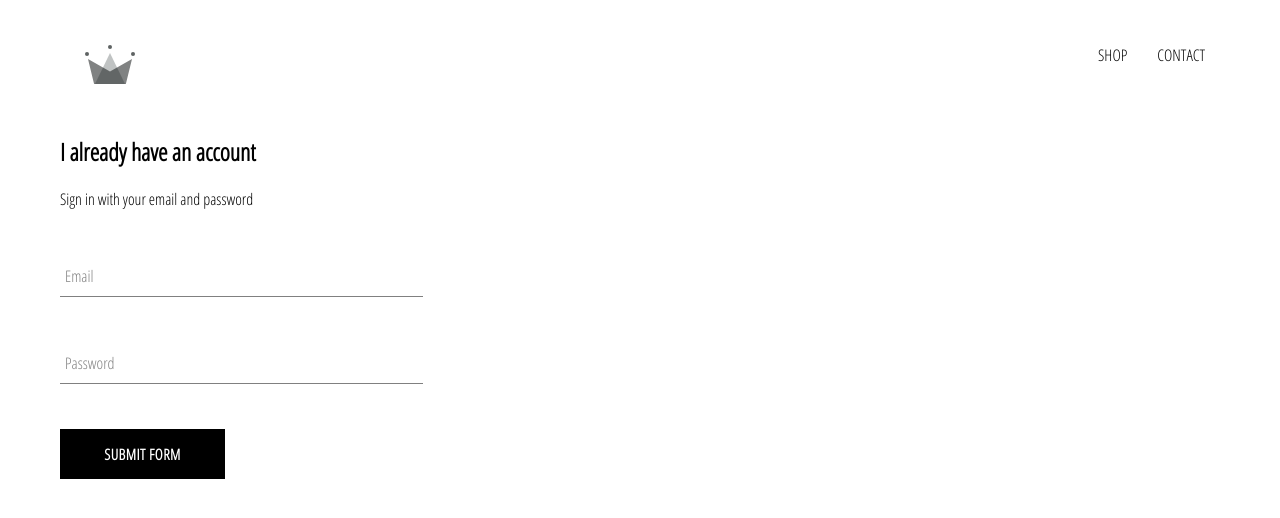
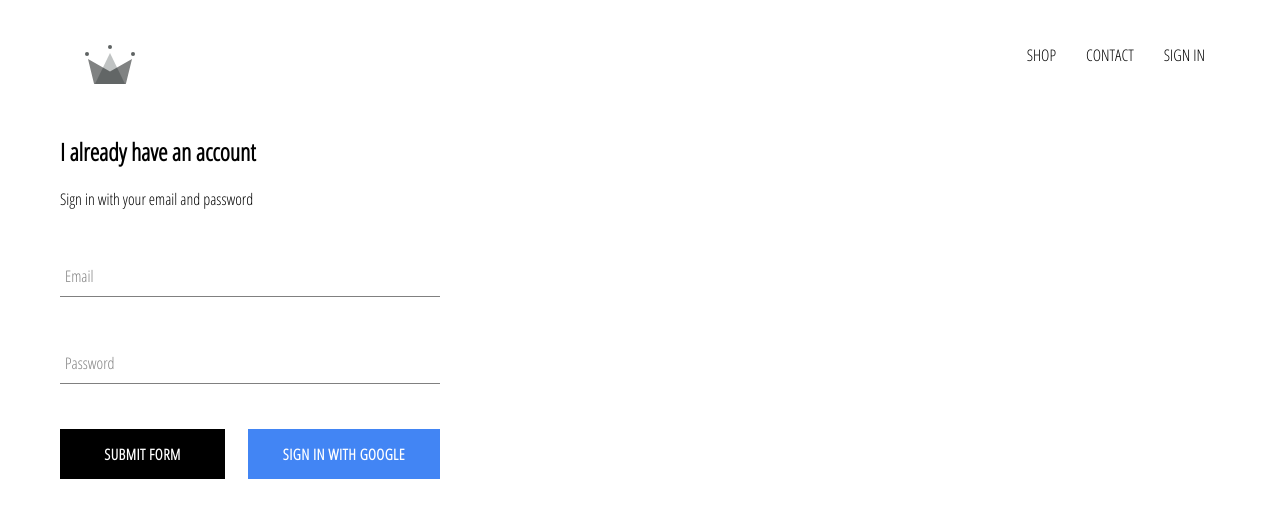
Before and after one commit to JayKay24/crown-clothing, a React (Create React App) app: page /signin in a window 1280 px wide. Shown: the top 518 px of the page. Built offline with nearby package versions, Linux system fonts and the light colour scheme; no server answers.

Commit message:
integrate firebase into application

```diff
--- a/package.json
+++ b/package.json
@@ -6,6 +6,7 @@
     "@testing-library/jest-dom": "^4.2.4",
     "@testing-library/react": "^9.3.2",
     "@testing-library/user-event": "^7.1.2",
+    "firebase": "^7.14.4",
     "node-sass": "^4.14.1",
     "react": "^16.13.1",
     "react-dom": "^16.13.1",
--- a/src/App.css
+++ b/src/App.css
@@ -7,3 +7,7 @@
   text-decoration: none;
   color: black;
 }
+
+* {
+  box-sizing: border-box;
+}
--- a/src/App.js
+++ b/src/App.js
@@ -6,12 +6,36 @@
 import Header from './components/header/header.component';
 import SignInAndSignUpPage from './pages/sign-in-and-sign-up/sign-in-and-sign-up.component';
 
+import { auth } from './firebase/firebase.utils';
+
 import './App.css';
 
-function App() {
+class App extends React.Component {
+
+  constructor() {
+    super();
+
+    this.state = {
+      currentUser: null
+    };
+  }
+
+  unsubscribeFromAuth = null;
+
+  componentDidMount() {
+    this.unsubscribeFromAuth = auth.onAuthStateChanged(user => {
+      this.setState({ currentUser: user });
+    });
+  }
+
+  componentWillUnmount() {
+    this.unsubscribeFromAuth();
+  }
+
+  render() {
     return (
       <div>
-      <Header />
+        <Header currentUser={this.state.currentUser} />
         <Switch>
           <Route exact path="/" component={HomePage} />
           <Route path="/shop" component={ShopPage} />
@@ -20,5 +44,6 @@
       </div>
     );
   }
+}
 
 export default App;
--- a/src/components/custom-button/custom-button.component.jsx
+++ b/src/components/custom-button/custom-button.component.jsx
@@ -2,8 +2,11 @@
 
 import "./custom-button.styles.scss";
 
-const CustomButton = ({ children, ...otherProps }) => (
-  <button className="custom-button" {...otherProps}>
+const CustomButton = ({ children, isGoogleSignIn, ...otherProps }) => (
+  <button
+    className={`${isGoogleSignIn ? "google-sign-in" : ""} custom-button`}
+    {...otherProps}
+  >
     {children}
   </button>
 );
--- a/src/components/custom-button/custom-button.styles.scss
+++ b/src/components/custom-button/custom-button.styles.scss
@@ -14,6 +14,16 @@
   border: none;
   cursor: pointer;
 
+  &.google-sign-in {
+    background-color: #4285f4;
+    color: #fff;
+
+    &:hover {
+      background-color: #357ae8;
+      border: none;
+    }
+  }
+
   &:hover {
     background-color: white;
     color: black;
--- a/src/components/header/header.component.jsx
+++ b/src/components/header/header.component.jsx
@@ -1,10 +1,12 @@
-import React from 'react';
-import { Link } from 'react-router-dom';
+import React from "react";
+import { Link } from "react-router-dom";
 
-import { ReactComponent as Logo } from '../../assets/crown.svg';
-import './header.styles.scss';
+import { auth } from "../../firebase/firebase.utils";
 
-const Header = () => (
+import { ReactComponent as Logo } from "../../assets/crown.svg";
+import "./header.styles.scss";
+
+const Header = ({ currentUser }) => (
   <div className="header">
     <Link className="logo-container" to="/">
       <Logo className="logo" />
@@ -16,6 +18,13 @@
       <Link className="option" to="/shop">
         CONTACT
       </Link>
+      {currentUser ? (
+        <div className="option" onClick={() => auth.signOut()}>
+          SIGN OUT
+        </div>
+      ) : (
+        <Link className="option" to="/signin">SIGN IN</Link>
+      )}
     </div>
   </div>
 );
--- a/src/components/header/header.styles.scss
+++ b/src/components/header/header.styles.scss
@@ -19,6 +19,7 @@
     justify-content: flex-end;
 
     .option {
+      cursor: pointer;
       padding: 10px 15px;
     }
   }
--- a/src/components/sign-in/sign-in.component.jsx
+++ b/src/components/sign-in/sign-in.component.jsx
@@ -2,6 +2,8 @@
 
 import FormInput from "../form-input/form-input.component";
 import CustomButton from "../custom-button/custom-button.component";
+
+import { signInWithGoogle } from "../../firebase/firebase.utils";
 
 import "./sign-in.styles.scss";
 
@@ -49,7 +51,12 @@
             label="Password"
             required
           />
-          <CustomButton type="submit">Submit Form</CustomButton>
+          <div className="buttons">
+            <CustomButton type="submit">Submit Form</CustomButton>
+            <CustomButton onClick={signInWithGoogle} isGoogleSignIn>
+              Sign in with Google
+            </CustomButton>
+          </div>
         </form>
       </div>
     );
--- a/src/components/sign-in/sign-in.styles.scss
+++ b/src/components/sign-in/sign-in.styles.scss
@@ -1,7 +1,12 @@
 .sign-in {
   display: flex;
   flex-direction: column;
-  width: 30%;
+  width: 380px;
+
+  .buttons {
+    display: flex;
+    justify-content: space-between;
+  }
 
   .title {
     margin: 10px 0;
--- /dev/null
+++ b/src/firebase/firebase.utils.js
@@ -0,0 +1,24 @@
+import firebase from 'firebase/app';
+import 'firebase/firestore';
+import 'firebase/auth';
+
+const config = {
+  apiKey: "AIzaSyCx-co7xXqvdiAI6-rBiRH6tQ0Zl5NKX7o",
+  authDomain: "crown-backend-9b733.firebaseapp.com",
+  databaseURL: "https://crown-backend-9b733.firebaseio.com",
+  projectId: "crown-backend-9b733",
+  storageBucket: "crown-backend-9b733.appspot.com",
+  messagingSenderId: "664929363642",
+  appId: "1:664929363642:web:1c73962f8a8b02db370483",
+};
+
+firebase.initializeApp(config);
+
+export const auth = firebase.auth();
+export const firestore = firebase.firestore();
+
+const provider = new firebase.auth.GoogleAuthProvider();
+provider.setCustomParameters({ prompt: 'select_account' });
+export const signInWithGoogle = () => auth.signInWithPopup(provider);
+
+export default firebase;
```
Also changed, not shown: 1 other file (tests, documents, lock files or other folders). Lines whose indentation alone changed are shown as unchanged.
